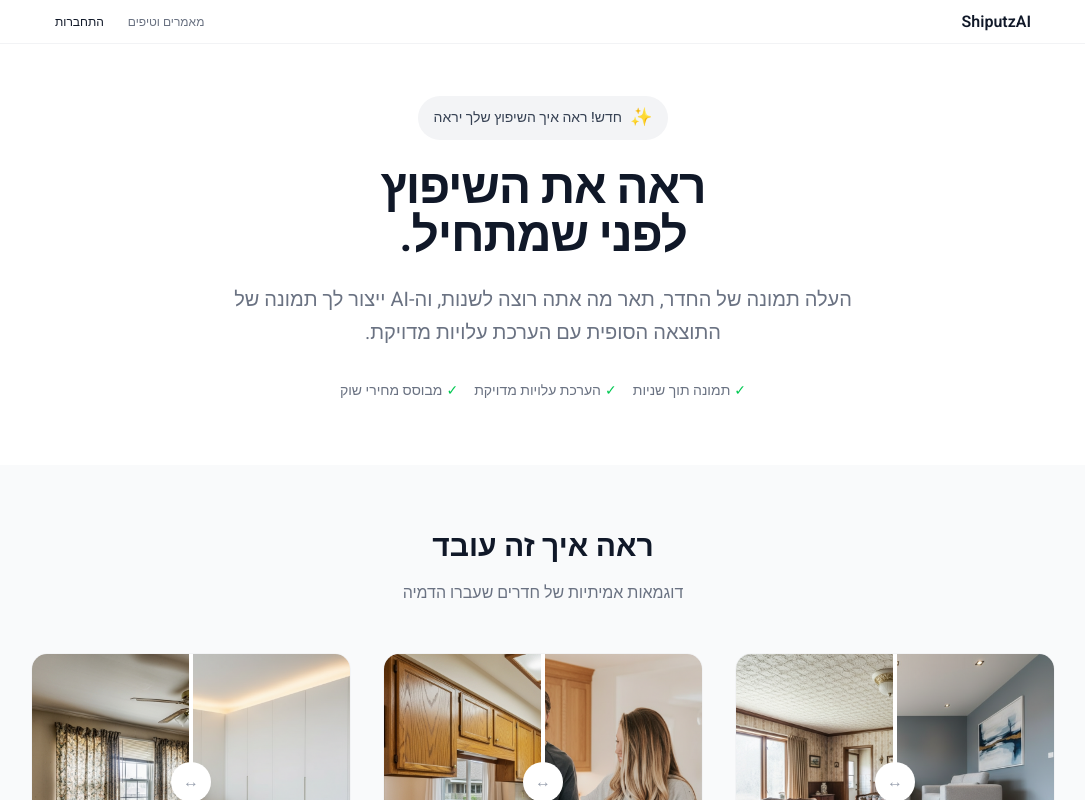
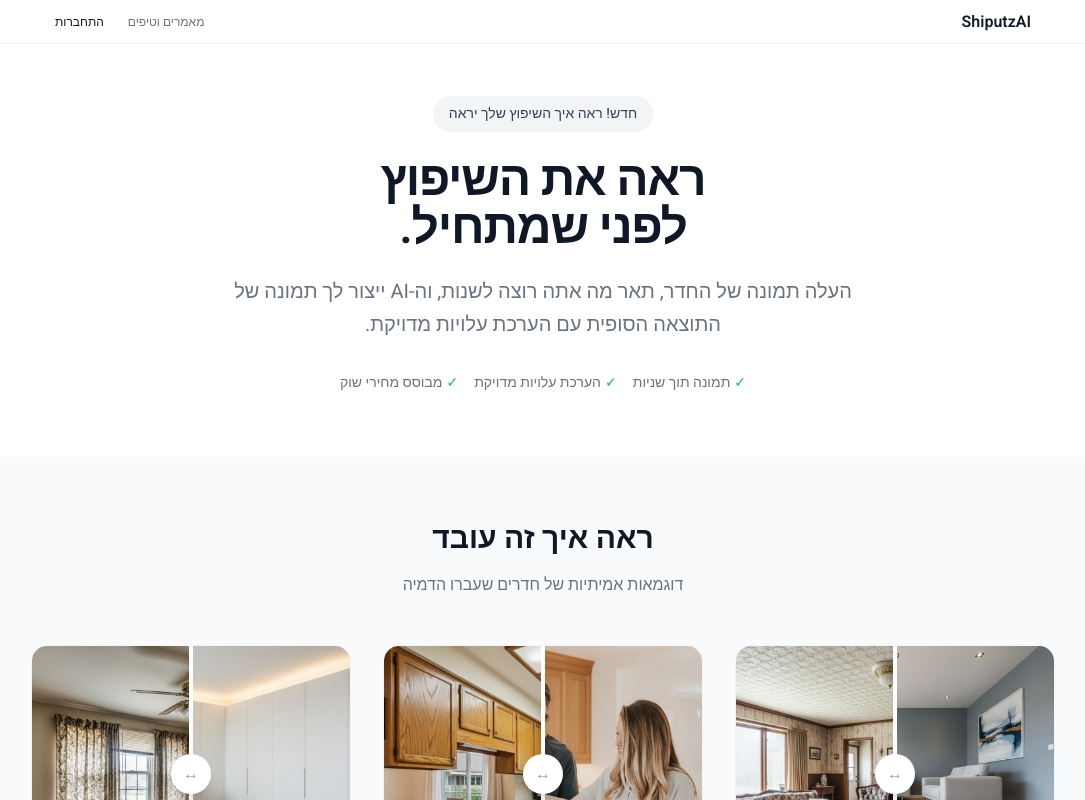
Before and after one commit to guyceza/shiputz-ai, a Next.js app: page /visualize in a window 1280 px wide. Shown: the top 800 px of the page, without its empty margins (97-1182 px from the left). Built offline with nearby package versions, Linux system fonts and the light colour scheme.

Commit message:
Remove sparkle emoji from badge

```diff
--- a/src/app/visualize/page.tsx
+++ b/src/app/visualize/page.tsx
@@ -187,8 +187,7 @@
       {/* Hero Section */}
       <section className="pt-24 pb-16 px-6">
         <div className="max-w-4xl mx-auto text-center">
-          <div className="inline-flex items-center gap-2 bg-gray-100 px-4 py-2 rounded-full mb-6">
-            <span className="text-lg">✨</span>
+          <div className="inline-flex items-center bg-gray-100 px-4 py-2 rounded-full mb-6">
             <span className="text-sm font-medium text-gray-700">חדש! ראה איך השיפוץ שלך יראה</span>
           </div>
 
```
